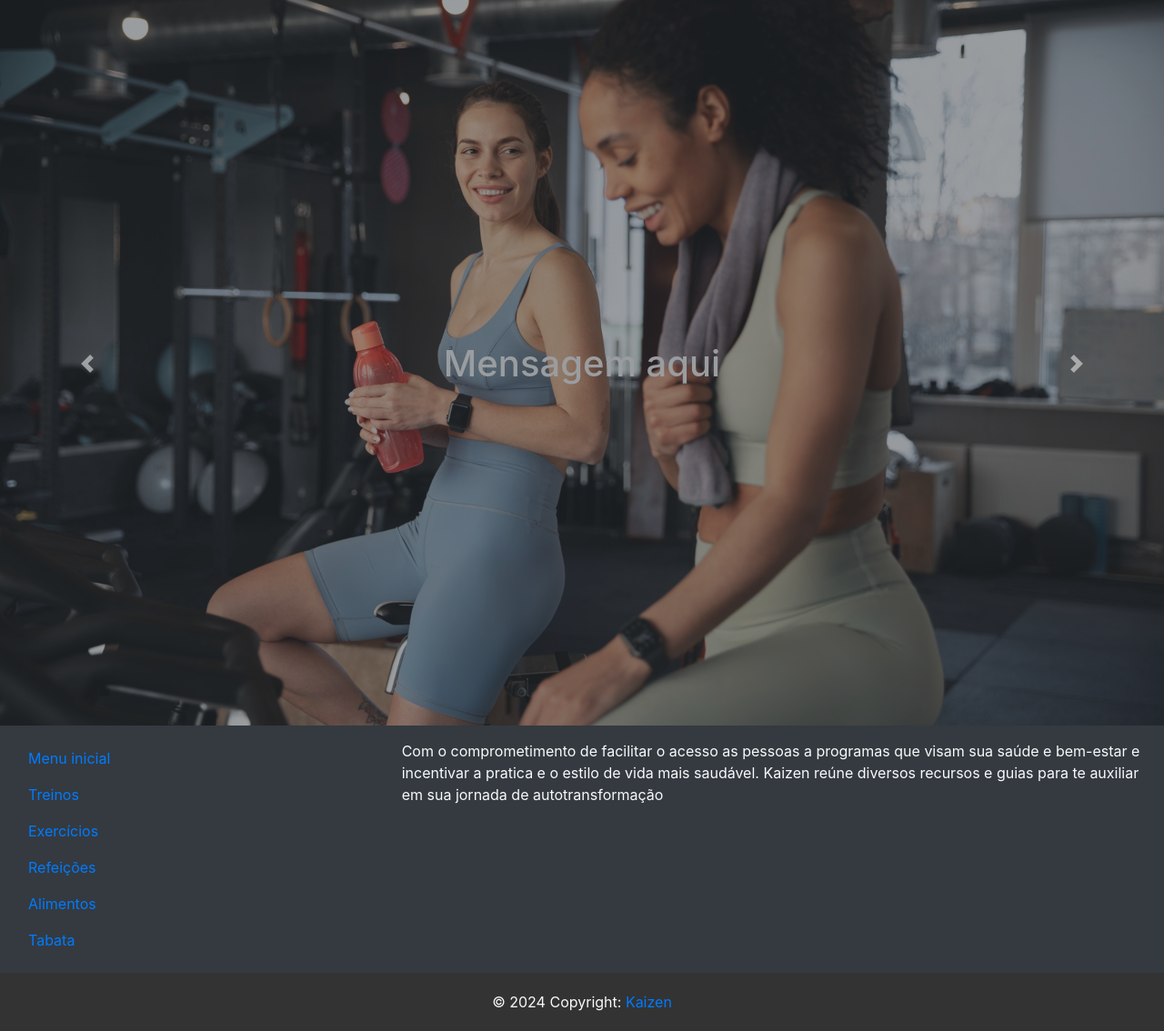
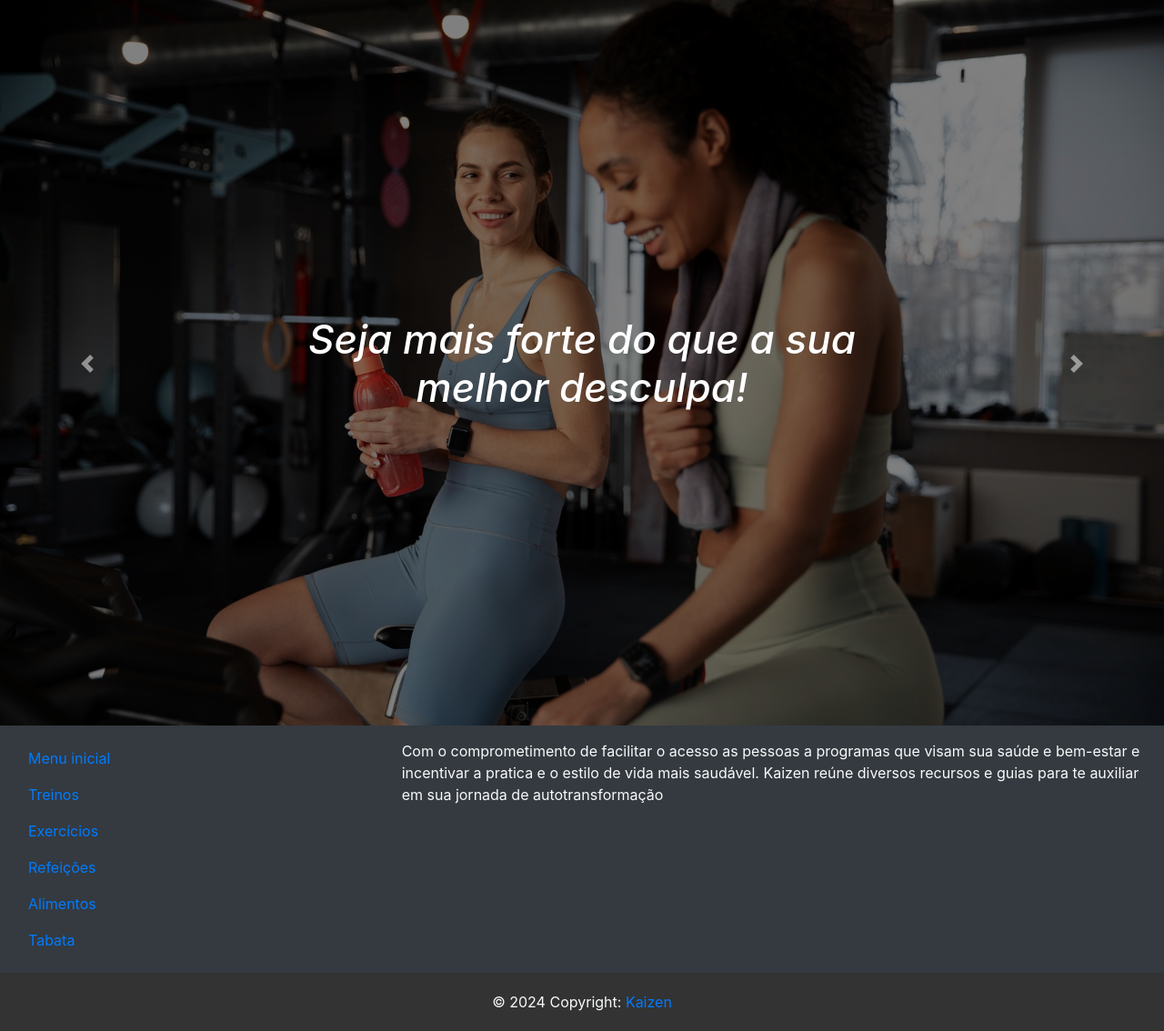
Before and after one commit to pedromnicolau/Projeto-PI---Kaizen, a PHP site: page / in a window 1280 px wide. Shown: the part 66-1200 px from the top of the page at 91% size. Run offline with PHP 8.4, Linux system fonts and the light colour scheme.

Commit message:
Alteração da opacidade do fundo do home.php

```diff
--- a/kaizen/Formatacao/style.css
+++ b/kaizen/Formatacao/style.css
@@ -7,20 +7,12 @@ footer {
     bottom: -400px;
 }
 
-div .img1 {
-    background-image: url('../Medias/img1.jpg');
-}
-
-div .img2 {
-    background-image: url('../Medias/img2.jpg');
-}
-
-div .img3 {
-    background-image: url('../Medias/img3.jpg');
+div img {
+    opacity: 0.5;
 }
 
 div .carousel-inner {
-    background-color: #343a40;
+    background-color: #000000;
     height: 100vh;
 }
 
@@ -31,10 +23,10 @@ div .carousel-inner {
     left: 50%;
     top: 50%;
     transform: translate(-50%, -50%);
+    font-size: 44px;
 }
 
 div .carousel-item {
-    opacity: 0.5;
     background-repeat: no-repeat;
     background-size: cover;
     background-position: center;
--- a/kaizen/Views/home.php
+++ b/kaizen/Views/home.php
@@ -1,13 +1,16 @@
 <div id="carouselExampleControls" class="carousel slide" data-ride="carousel">
   <div class="carousel-inner">
-    <div class="carousel-item active img1">
-      <h1>Mensagem aqui</h1>
+    <div class="carousel-item active">
+      <img src="Medias/img1.jpg" height="auto" width="100%"></img>
+      <h1><i>Seja mais forte do que a sua melhor desculpa!</i></h1>
     </div>
-    <div class="carousel-item img2">
-    <h1>Mensagem aqui</h1>
+    <div class="carousel-item">
+      <img src="Medias/img2.jpg" height="auto" width="100%"></img>
+      <h1><i>A dor que você sente hoje é a força que você sentirá amanhã. Não desista!</i></h1>
     </div>
-    <div class="carousel-item img3">
-    <h1>Mensagem aqui</h1>
+    <div class="carousel-item">
+      <img src="Medias/img3.jpg" height="auto" width="100%"></img>
+      <h1><i>O corpo alcança o que a mente acredita. Acredite em seu potencial.</i></h1>
     </div>
   </div>
   <a class="carousel-control-prev" href="#carouselExampleControls" role="button" data-slide="prev">
```
